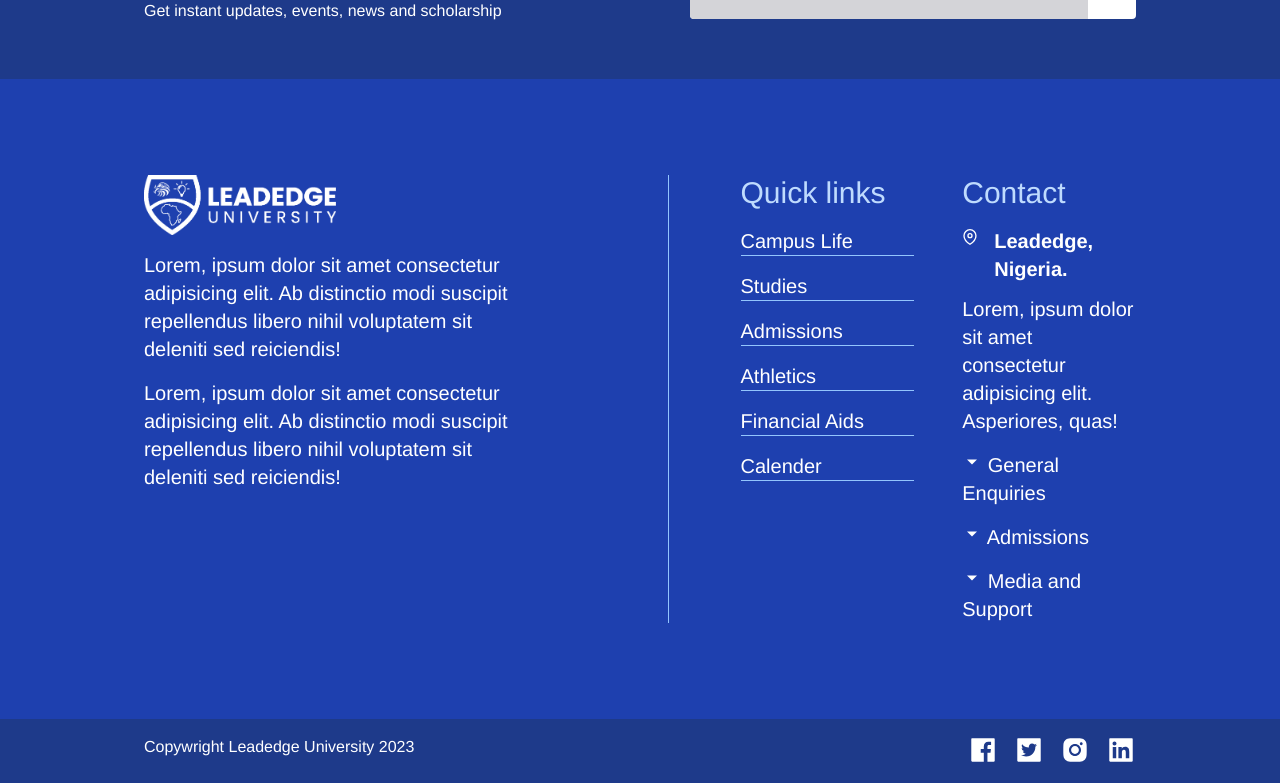
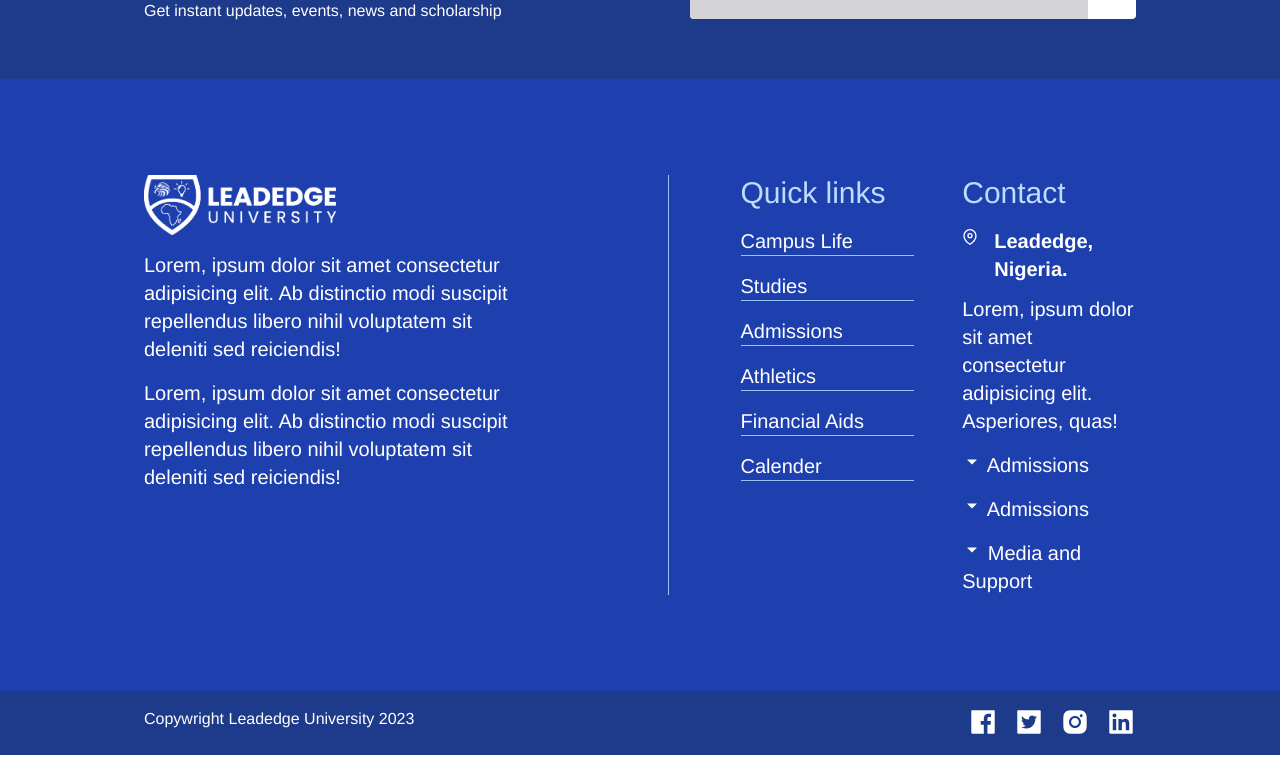
Before and after one commit to emmaudeji/Leadedge_university, a Next.js app: page / in a window 1280 px wide. Shown: the part 4020-4803 px from the top of the page. After the commit the page ends 4775 px from the top, so only its background shows below. Built offline with nearby package versions, Linux system fonts and the light colour scheme.

Commit message:
events section

```diff
--- a/components/containers/Footer.jsx
+++ b/components/containers/Footer.jsx
@@ -8,6 +8,7 @@ import { AiFillFacebook, AiFillInstagram, AiFillLinkedin, AiFillTwitterCircle, A
 
 const Footer = () => {
   const [show, setShow] = useState(false)
+  const [active, setActive] = useState('')
   return (
     <>
 
@@ -56,23 +57,32 @@ const Footer = () => {
             <p className=''>Lorem, ipsum dolor sit amet consectetur adipisicing elit. Asperiores, quas!</p>
            </div>
 
-           <div>
-              <button onClick={() => setShow(!show)}
-              className='cursor-pointer hover:text-yellow-500 duration-300'>
-              {!show ? <IoMdArrowDropdown/> : <IoMdArrowDropup/> }</button> <span>General Enquiries</span>
-              {show ? (<p>info@leadedge.edu</p>) : null}
+          <div onClick={() => (setActive('1') )}
+           className='cursor-pointer'>
+            <button >
+              {!(active === '1')  ? <IoMdArrowDropdown/> : <IoMdArrowDropup/> }</button> <span>Admissions</span>
+              <p
+              className={(active === '1') ? 'flex' : 'hidden'}
+              >registrar@leadedge.edu</p>
            </div>
 
-           <div>
-              <button onClick={() => setShow(!show)}>
-              {!show ? <IoMdArrowDropdown/> : <IoMdArrowDropup/> }</button> <span>Admissions</span>
-              {show ? (<p>registrar@leadedge.edu</p>) : null}
+
+           <div onClick={() => (setActive('2') )}
+           className='cursor-pointer'>
+            <button >
+              {!(active === '2')  ? <IoMdArrowDropdown/> : <IoMdArrowDropup/> }</button> <span>Admissions</span>
+              <p
+              className={(active === '2') ? 'flex' : 'hidden'}
+              >registrar@leadedge.edu</p>
            </div>
 
-           <div>
-              <button onClick={() => setShow(!show)}>
-              {!show ? <IoMdArrowDropdown/> : <IoMdArrowDropup/> }</button> <span>Media and Support</span>
-              {show ? (<p>media@leadedge.edu</p>) : null}
+           <div onClick={() => (setActive('3') )}
+           className='cursor-pointer'>
+            <button >
+              {!(active === '3')  ? <IoMdArrowDropdown/> : <IoMdArrowDropup/> }</button> <span>Media and Support</span>
+              <p
+              className={(active === '3') ? 'flex' : 'hidden'}
+              >registrar@leadedge.edu</p>
            </div>
           </div>
         </div>
@@ -83,7 +93,13 @@ const Footer = () => {
 
     <div className='section-container justify-between py-4 bg-blue-900 text-white  '>
       <div className='pb-2'>Copywright Leadedge University 2023</div>
-      <div className='flex gap-4 text-xl  md:text-3xl cursor-pointer hover:text-yellow-500 duration-300 '><AiFillFacebook/><AiFillTwitterSquare/><AiFillInstagram/> <AiFillLinkedin/></div>
+      <div className='flex gap-4 text-xl  md:text-3xl cursor-pointer '><AiFillFacebook className='hover:text-yellow-500 duration-300 '/>
+      <AiFillTwitterSquare
+      className='hover:text-yellow-500 duration-300 '/>
+      <AiFillInstagram
+      className='hover:text-yellow-500 duration-300 '/>
+       <AiFillLinkedin
+       className='hover:text-yellow-500 duration-300 '/></div>
     </div>
     </>
 
```
